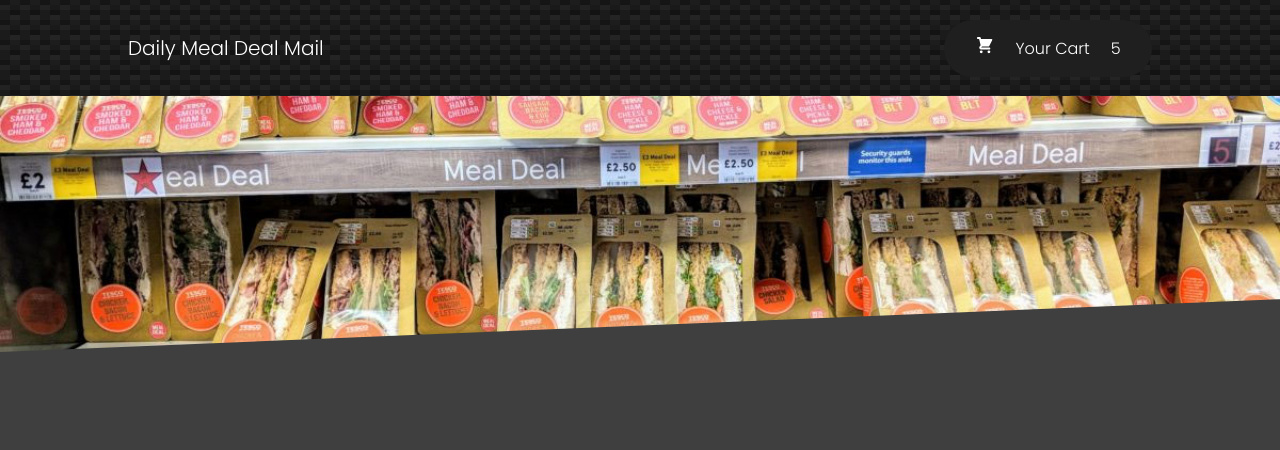
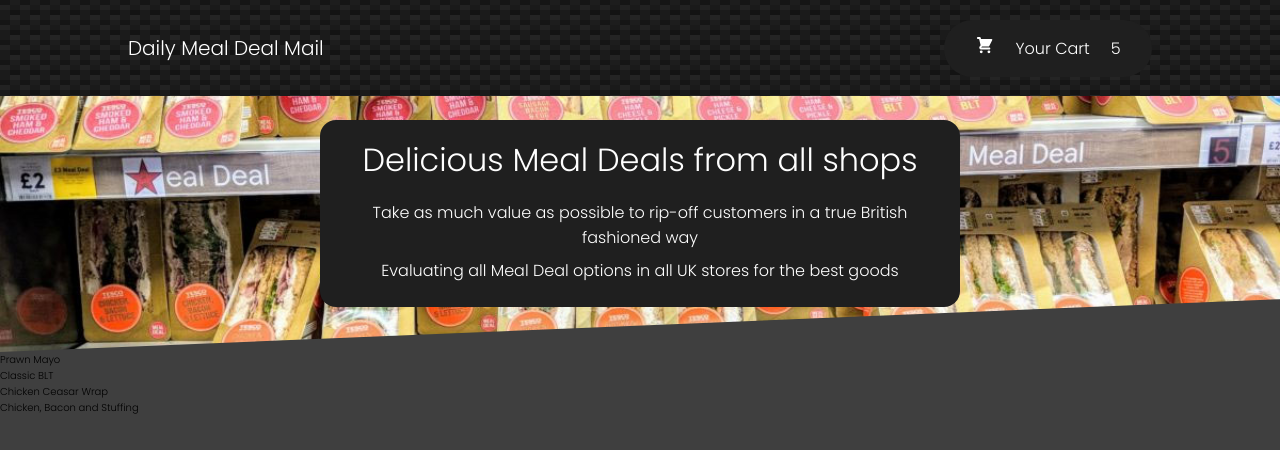
Before and after one commit to Shoozle/react-food-order-app, a React (Create React App) app: page / in a window 1280 px wide. Shown: the top 450 px of the page. Built offline with nearby package versions, Linux system fonts and the light colour scheme.

Commit message:
Meal Deals data, summary and list

```diff
--- a/src/App.js
+++ b/src/App.js
@@ -1,10 +1,14 @@
 import React from 'react';
 import Header from "./components/Layout/Header";
+import MealDeals from './components/MealDeals/MealDeals';
 
 function App() {
   return (
     <>
-      <Header/>
+      <Header />
+      <main>
+        <MealDeals />
+      </main>
     </>
   );
 }
--- /dev/null
+++ b/src/components/MealDeals/AvailableMealDeals.js
@@ -0,0 +1,25 @@
+import classes from './AvailableMealDeals.module.css';
+
+const mealDeals = require('./MealDealsData.json');
+
+const AvailableMeals = () => {
+    console.log(mealDeals);
+
+    const mealDealList = mealDeals.map(meal => {
+        return (
+            <li className={classes.mealDealItem}>
+                {meal.main}
+            </li>
+        )
+    })
+
+    return (
+        <section>
+            <ul className={classes.meals}>
+                {mealDealList}
+            </ul>
+        </section>
+    )
+}
+
+export default AvailableMeals;
--- /dev/null
+++ b/src/components/MealDeals/MealDeals.js
@@ -0,0 +1,13 @@
+import AvailableMealDeals from "./AvailableMealDeals";
+import MealDealsSummary from "./MealDealsSummary";
+
+const Meals = () => {
+    return (
+        <>
+            <MealDealsSummary />
+            <AvailableMealDeals />
+        </>
+    )
+}
+
+export default Meals;
--- /dev/null
+++ b/src/components/MealDeals/MealDealsData.json
@@ -0,0 +1,38 @@
+[
+    {
+        "id": "md1",
+        "main": "Prawn Mayo",
+        "side": "Millionaire Short Bread",
+        "drink": "Innocent Smoothie",
+        "saving": "1.95",
+        "store": "M&S",
+        "score": "6"
+    },
+    {
+        "id": "md2",
+        "main": "Classic BLT",
+        "side": "McCoys Flame Grilled Steak Crisps",
+        "drink": "Raspberry J20",
+        "saving": "2.20",
+        "store": "Tesco",
+        "score": "7"
+    },
+    {
+        "id": "md3",
+        "main": "Chicken Ceasar Wrap",
+        "side": "Flapjack",
+        "drink": "Relentless",
+        "saving": "£2.25",
+        "store": "Co-op",
+        "score": "5"
+    },
+    {
+        "id": "md4",
+        "main": "Chicken, Bacon and Stuffing",
+        "side": "BBQ Beef Hula Hoops",
+        "drink": "Monster Energy Ultra",
+        "saving": "£2.95",
+        "store": "McColls",
+        "score": "10"
+    }
+]
--- /dev/null
+++ b/src/components/MealDeals/MealDealsSummary.js
@@ -0,0 +1,12 @@
+import React from 'react';
+import classes from './MealsSummary.module.css';
+
+const MealsSummary = () => (
+    <section className={classes.summary}>
+        <h2>Delicious Meal Deals from all shops</h2>
+        <p>Take as much value as possible to rip-off customers in a true British fashioned way</p>
+        <p>Evaluating all Meal Deal options in all UK stores for the best goods</p>
+    </section>
+)
+
+export default MealsSummary
--- /dev/null
+++ b/src/components/MealDeals/MealsSummary.module.css
@@ -0,0 +1,25 @@
+.summary{
+    position: fixed;
+    left: 50%;
+    width: 50%;
+    transform: translateX(-50%);
+    top: 15%;
+    background-color: #1f1f1f;
+    padding: 1rem 1.2rem;
+    color: white;
+    text-align: center;
+    border-radius: 1rem;
+    box-shadow: 5px 10px 20px solid black;
+    max-width: 50rem;
+}
+
+.summary h2{
+    font-size: 2rem;
+    margin-bottom: 1rem;
+    font-weight: 300;
+}
+
+.summary p {
+    font-size: 1rem;
+    margin: .5rem;
+}
```
Also changed, not shown: src/components/MealDeals/AvailableMealDeals.module.css (added), 1 other file (tests, documents, lock files or other folders).
